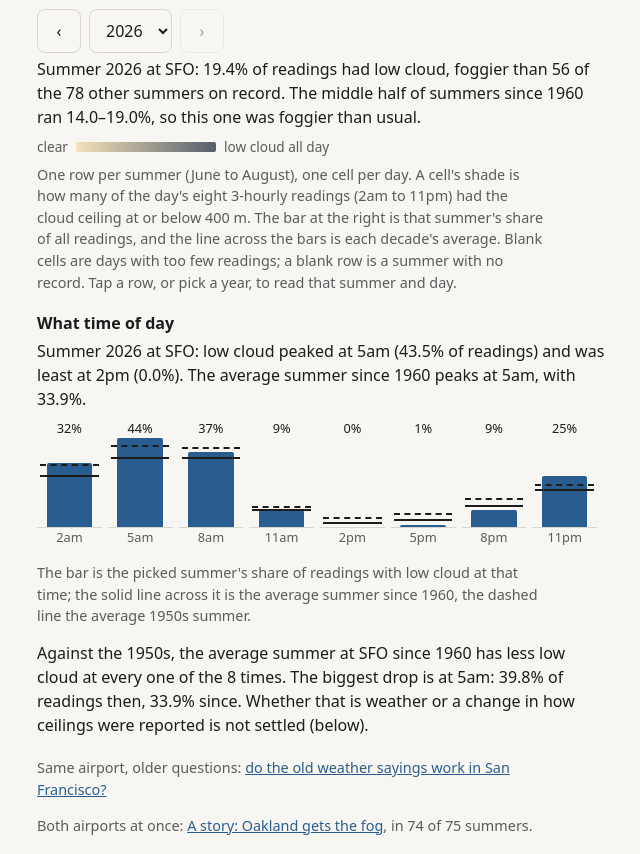
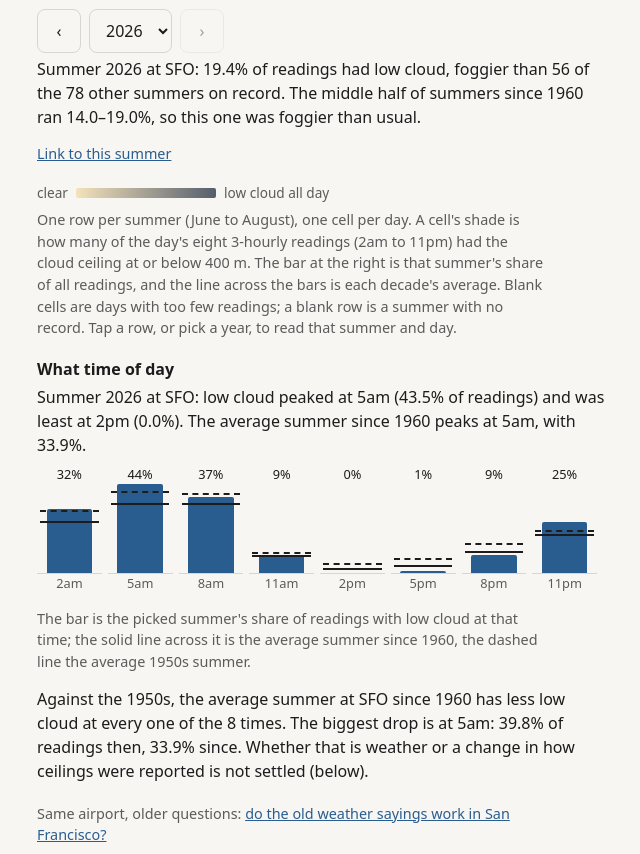
Before and after one commit to matmat202/fog-decades, a plain HTML site: page index.html in a window 1280 px wide. Shown: the part 1023-1877 px from the top of the page, without its empty margins (129-769 px from the left). Drawn offline with Linux system fonts and the light colour scheme.

Commit message:
Update fog-decades 2026-11-22
🤖 Generated with [Claude Code](https://claude.com/claude-code)

```diff
--- a/fog.js
+++ b/fog.js
@@ -84,6 +84,20 @@ const FOG = {
     s += up.length ? ` (more at ${up.join(" and ")}).` : ".";
     s += bw > bn ? ` The biggest drop is at ${data.hours[b]}: ${f(bw)}% of readings then, ${f(bn)}% since.` : "";
     return s + " Whether that is weather or a change in how ceilings were reported is not settled (below).";
+  },
+  // the address of a picked airport, summer and day: #sfo-1990-07-15, #oak-2010, or #sfo
+  link(data, key, year, day) {
+    return "#" + key + (year == null ? "" : "-" + year + (day != null && data.days[day] ? "-" + data.days[day] : ""));
+  },
+  // the reverse: null for anything that is not an airport; a summer the airport has no record of, or a day
+  // outside the season, comes back as null so the page falls back to its default rather than a blank readout
+  unlink(data, hash) {
+    const m = /^#?(sfo|oak)(?:-(\d{4})(?:-(\d\d-\d\d))?)?$/i.exec(hash || "");
+    if (!m) return null;
+    const key = m[1].toLowerCase(), year = m[2] ? Number(m[2]) : null;
+    if (year == null || !data.stations[key].years.some(r => r.year === year)) return { key, year: null, day: null };
+    const day = m[3] ? data.days.indexOf(m[3]) : -1;
+    return { key, year, day: day < 0 ? null : day };
   },
   // which summer (row) and day (column) a point on the canvas falls on; day is null off the grid
   hit(L, x, y) {
@@ -187,8 +201,17 @@ async function main() {
   const sel = document.getElementById("year");
   const years = () => data.stations[key].years.map(y => y.year);
   const pick = { year: years()[years().length - 1], day: null };
+  // a shared link (#oak-1990-07-15) opens on its airport, summer and day; a bad one opens the default
+  const open = () => {
+    const h = FOG.unlink(data, location.hash);
+    if (!h) return;
+    key = h.key; pick.year = h.year == null ? years()[years().length - 1] : h.year; pick.day = h.day;
+  };
+  const share = document.getElementById("permalink");
   const show = () => {
     if (!years().includes(pick.year)) { pick.year = years()[years().length - 1]; pick.day = null; }
+    share.href = FOG.link(data, key, pick.year, pick.day);
+    share.textContent = pick.day == null ? "Link to this summer" : "Link to this day";
     sel.innerHTML = years().slice().reverse().map(y => `<option${y === pick.year ? " selected" : ""}>${y}</option>`).join("");
     document.getElementById("readout").textContent = FOG.readout(data, key, pick.year, pick.day);
     document.getElementById("when").textContent = FOG.when(data, key, pick.year);
@@ -202,17 +225,29 @@ async function main() {
     document.querySelectorAll(".tabs button").forEach(b => b.setAttribute("aria-pressed", b.dataset.stn === key));
     layout = draw(canvas, data, key, pick);
   };
-  const move = d => { const ys = years(), i = ys.indexOf(pick.year) + d; if (ys[i]) { pick.year = ys[i]; show(); } };
+  // every pick rewrites the address in place (no history entry per tap), so the URL bar is always this view
+  const picked = () => { show(); history.replaceState(null, "", FOG.link(data, key, pick.year, pick.day)); };
+  const move = d => { const ys = years(), i = ys.indexOf(pick.year) + d; if (ys[i]) { pick.year = ys[i]; picked(); } };
   document.getElementById("prev").addEventListener("click", () => move(-1));
   document.getElementById("next").addEventListener("click", () => move(1));
-  sel.addEventListener("change", () => { pick.year = Number(sel.value); show(); });
+  sel.addEventListener("change", () => { pick.year = Number(sel.value); picked(); });
   canvas.addEventListener("click", e => {
     const b = canvas.getBoundingClientRect(), h = layout && FOG.hit(layout, e.clientX - b.left, e.clientY - b.top);
     if (!h || !years().includes(layout.first + h.row)) return;
-    pick.year = layout.first + h.row; pick.day = h.day; show();
+    pick.year = layout.first + h.row; pick.day = h.day; picked();
   });
-  document.querySelectorAll(".tabs button").forEach(b => b.addEventListener("click", () => { key = b.dataset.stn; show(); }));
+  document.querySelectorAll(".tabs button").forEach(b => b.addEventListener("click", () => { key = b.dataset.stn; picked(); }));
+  // the share sheet on a phone, the clipboard elsewhere; if neither works the link just opens itself
+  share.addEventListener("click", async e => {
+    const url = share.href;
+    try {
+      if (navigator.share) { e.preventDefault(); await navigator.share({ title: document.title, text: document.getElementById("readout").textContent, url }); }
+      else if (navigator.clipboard) { e.preventDefault(); await navigator.clipboard.writeText(url); share.textContent = "Link copied"; }
+    } catch (_) { /* dismissed or refused: the href is still in the address bar */ }
+  });
+  addEventListener("hashchange", () => { open(); show(); });
   addEventListener("resize", show);
+  open();
   show();
 }
 
--- a/index.html
+++ b/index.html
@@ -43,7 +43,9 @@
   .pick button, .pick select { font:inherit; min-height:44px; padding:6px 12px; border:1px solid var(--line); background:transparent; color:var(--fg); border-radius:8px; }
   .pick button { min-width:44px; cursor:pointer; }
   .pick button:disabled { opacity:.4; cursor:default; }
-  #readout { margin:0 0 8px; max-width:62ch; min-height:3em; }
+  #readout { margin:0 0 4px; max-width:62ch; min-height:3em; }
+  .share { margin:0 0 8px; font-size:.9rem; }
+  .share a { display:inline-block; padding:10px 0; }
   h3 { font-size:1rem; margin:18px 0 4px; }
   #when { margin:0 0 8px; max-width:62ch; }
   .hours { display:grid; grid-template-columns:repeat(8, 1fr); gap:6px; max-width:560px; }
@@ -84,6 +86,7 @@
       <button type="button" id="next" aria-label="Later summer">&rsaquo;</button>
     </div>
     <p id="readout" aria-live="polite"></p>
+    <p class="share"><a id="permalink" href="#sfo">Link to this summer</a></p>
     <div class="legend">clear <i id="ramp"></i> low cloud all day</div>
     <figcaption>One row per summer (June to August), one cell per day. A cell's shade is how many of the
       day's eight 3-hourly readings (2am to 11pm) had the cloud ceiling at or below <span class="lowm">400</span> m. The bar at the right is
```
